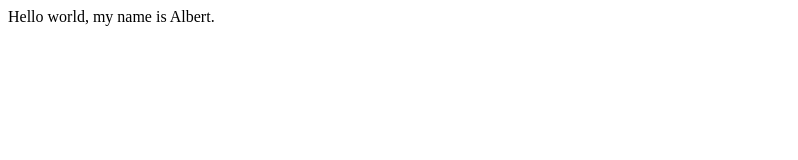
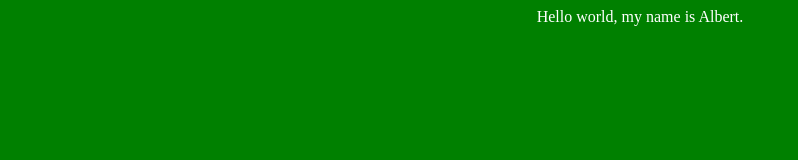
Before and after one commit to combohehe/Test, a plain HTML site: page index.html in a window 1280 px wide. Shown: the whole page, without its empty margins (0-798 px from the left). Drawn offline with Linux system fonts and the light colour scheme.

Commit message:
Update index.html

```diff
--- a/index.html
+++ b/index.html
@@ -5,4 +5,11 @@
 Hello world, my name is Albert.
 </body>
 
+<style>
+  body {
+    background-color:green;
+    color:#fff;
+    text-align:center;
+  }
+</style>
 </html>
```
